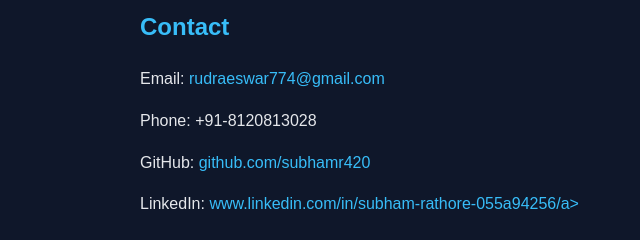
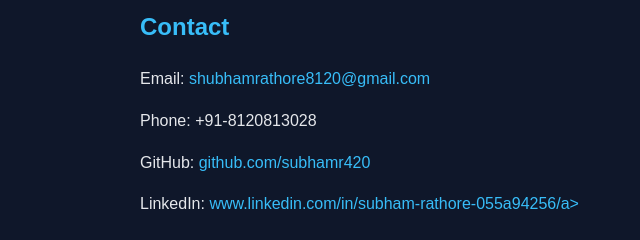
Before and after one commit to subhamr424/devops-portfolio, a plain HTML site: page index.html in a window 1280 px wide. Shown: the part 1678-1918 px from the top of the page, 0-640 px from the left. Drawn offline with Linux system fonts and the light colour scheme.

Commit message:
Update index.html
Tg

```diff
--- a/index.html
+++ b/index.html
@@ -126,7 +126,7 @@
 
 <section>
   <h2>Contact</h2>
-  <p>Email: <a href="mailto:shubhamrathore8120@gmail.com">rudraeswar774@gmail.com</a></p>
+  <p>Email: <a href="mailto:">shubhamrathore8120@gmail.com</a></p>
   <p>Phone: +91-8120813028</p>
   <p>GitHub: <a href="#">github.com/subhamr420</a></p>
   <p>LinkedIn: <a href="#">www.linkedin.com/in/subham-rathore-055a94256/a></p>
```
